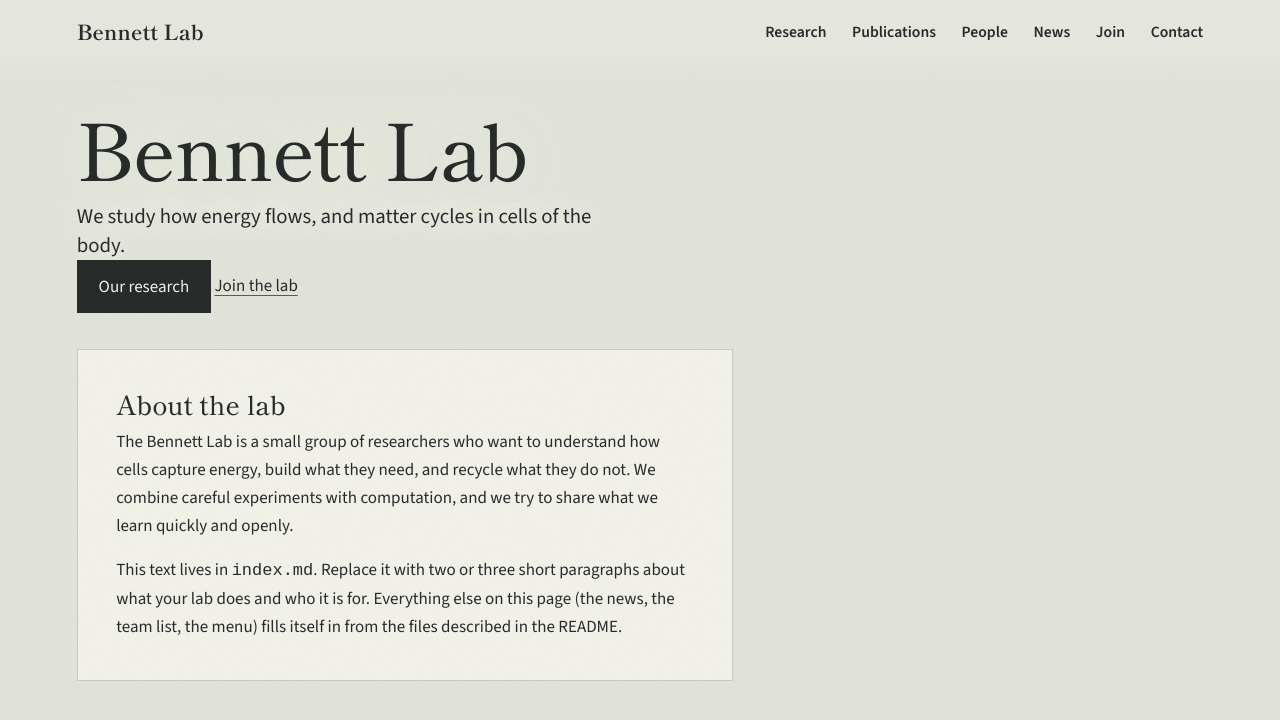
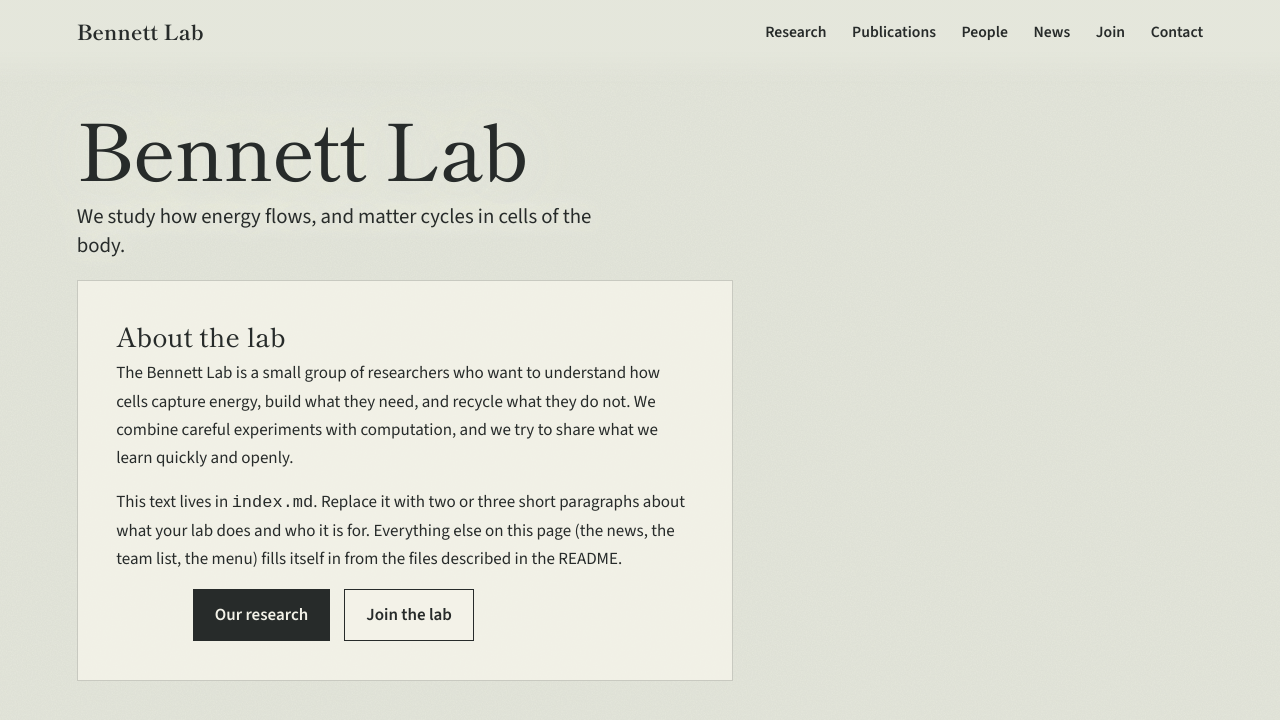
Before and after one commit to Bennett-Lab-OHSU/Bennett-Lab-OHSU.github.io, a Jekyll site: the page built from index.md, in a window 1280 px wide and 900 px high. Shown: the top 720 px of the window. Built offline with Jekyll 4.4.1, drawn with Linux system fonts in a browser that asks for light colours.

Commit message:
Add files via upload

```diff
--- a/_layouts/home.html
+++ b/_layouts/home.html
@@ -4,15 +4,15 @@ layout: default
 <section class="hero">
   <h1 class="hero-title">{{ site.name | escape }}</h1>
   <p class="hero-tagline">{{ site.tagline | escape }}</p>
-  <p class="hero-actions">
-    <a class="button" href="{{ '/research/' | relative_url }}">Our research</a>
-    <a href="{{ '/join/' | relative_url }}">Join the lab</a>
-  </p>
 </section>
 
-<section class="slab slab-left">
+<section class="slab slab-left slab-about">
   <h2>About the lab</h2>
 {{ content }}
+  <p class="home-actions">
+    <a class="button" href="{{ '/research/' | relative_url }}">Our research</a>
+    <a class="button button-alt" href="{{ '/join/' | relative_url }}">Join the lab</a>
+  </p>
 </section>
 
 <div class="breath" aria-hidden="true"></div>
```
